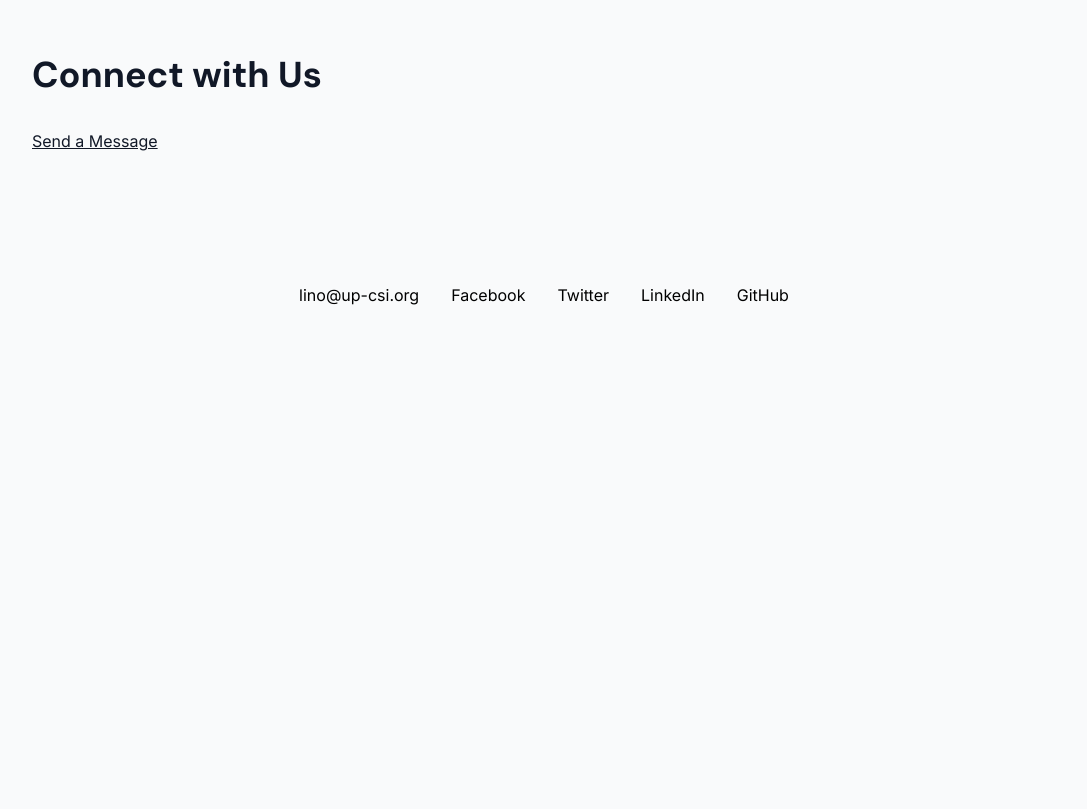
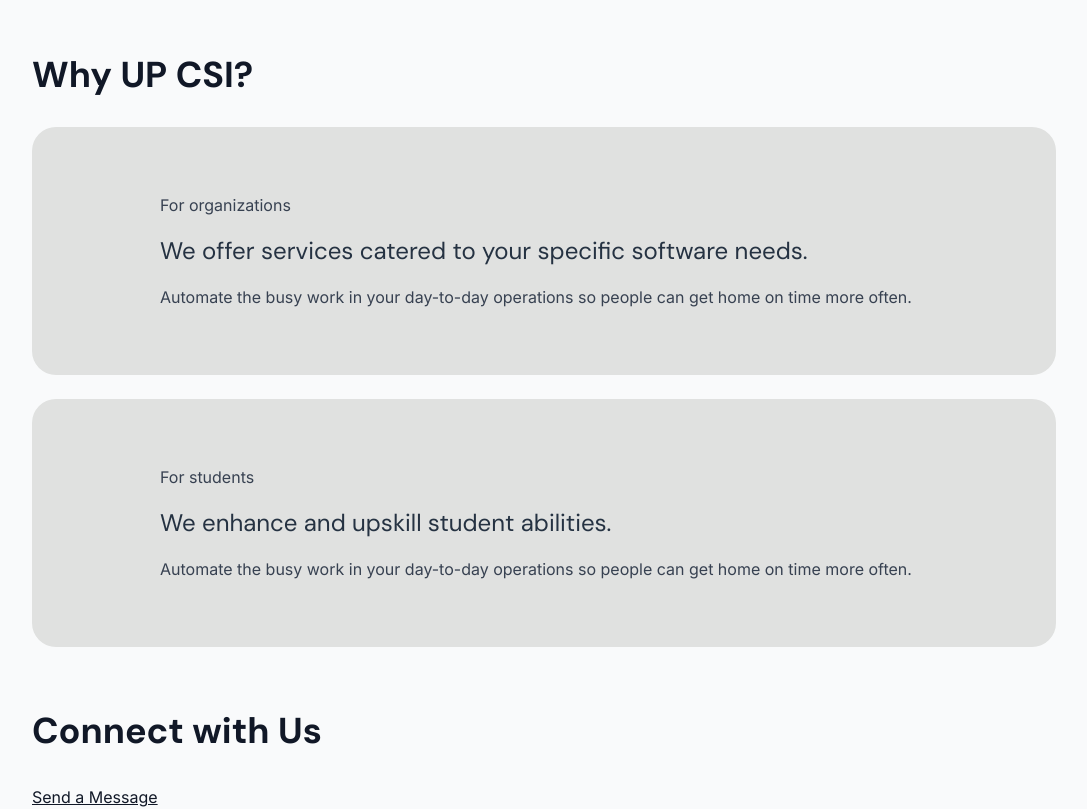
Before and after one commit to up-csi/up-csi.github.io, a SvelteKit app: page / in a window 1280 px wide. Shown: the part 1440-2249 px from the top of the page, without its empty margins (96-1183 px from the left). Before the commit the page ends 1811 px from the top, so only its background shows below. Built offline with nearby package versions, Linux system fonts and the light colour scheme.

Commit message:
feat(src/routes/+page.svelte): add content containers to home page

```diff
--- a/src/routes/+page.svelte
+++ b/src/routes/+page.svelte
@@ -1,3 +1,7 @@
+<script lang="ts">
+    import ContentContainer from '$lib/components/ContentContainer.svelte';
+</script>
+
 <section
     class="flex items-center bg-lino bg-contain bg-center bg-no-repeat bg-origin-content sm:h-[40vh] sm:bg-right lg:h-[60vh]"
 >
@@ -54,6 +58,19 @@
     </ul>
 </section>
 <section class="prose max-w-full">
+    <h1 class="font-dm">Why UP CSI?</h1>
+    <ContentContainer
+        topText="For organizations"
+        headerText="We offer services catered to your specific software needs."
+        bottomText="Automate the busy work in your day-to-day operations so people can get home on time more often."
+    />
+    <ContentContainer
+        topText="For students"
+        headerText="We enhance and upskill student abilities."
+        bottomText="Automate the busy work in your day-to-day operations so people can get home on time more often."
+    />
+</section>
+<section class="prose max-w-full">
     <h1 class="font-dm">Connect with Us</h1>
     <a href="mailto:lino@up-csi.org">Send a Message</a>
 </section>
```
